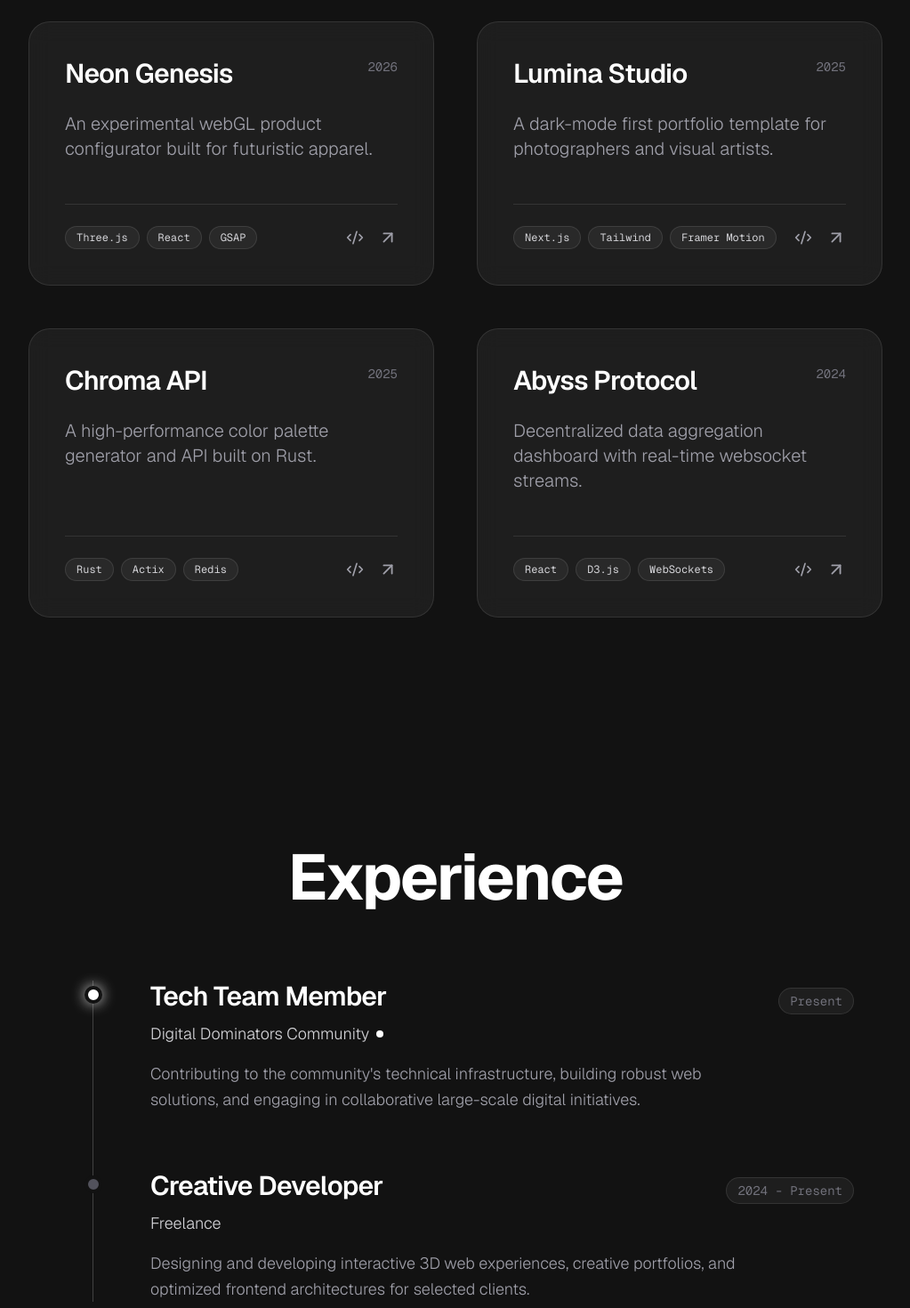
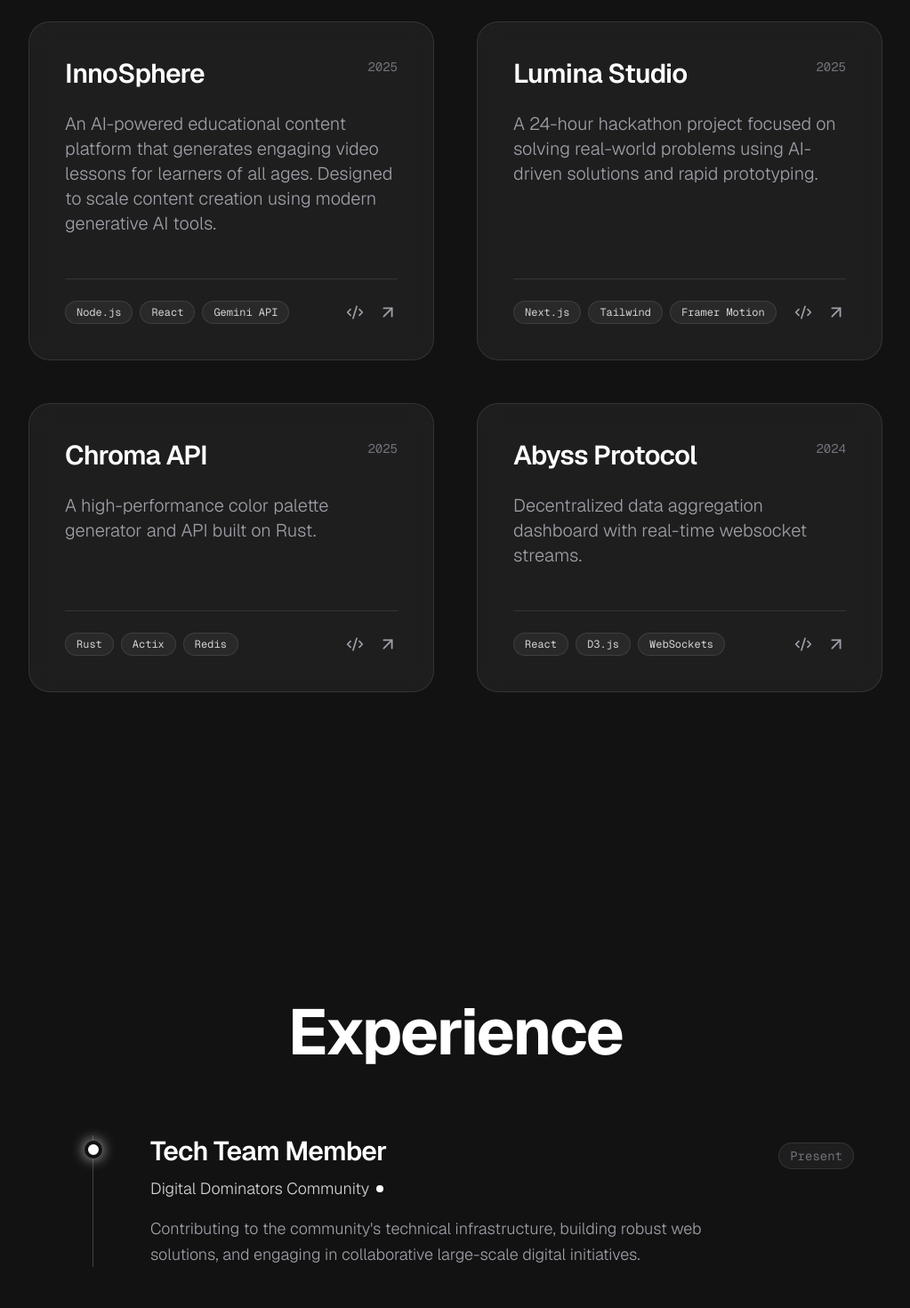
Before and after one commit to MindfulTechie-06/Portfolio_New, a Next.js app: page / in a window 1280 px wide. Shown: the part 5140-6610 px from the top of the page at 89% size, without its empty margins (128-1151 px from the left). Built offline with nearby package versions, Linux system fonts and the light colour scheme.

Commit message:
add README sections for InnoSphere and other projects

```diff
--- a/src/app/layout.tsx
+++ b/src/app/layout.tsx
@@ -27,9 +27,10 @@ export default function RootLayout({
   return (
     <html
       lang="en"
+      suppressHydrationWarning
       className={`${geistSans.variable} ${geistMono.variable} h-full antialiased`}
     >
-      <body className="min-h-full flex flex-col">
+      <body suppressHydrationWarning className="min-h-full flex flex-col">
         <NavBar />
         {children}
       </body>
--- a/src/components/Experience.tsx
+++ b/src/components/Experience.tsx
@@ -11,13 +11,13 @@ export default function Experience() {
       description: "Contributing to the community's technical infrastructure, building robust web solutions, and engaging in collaborative large-scale digital initiatives.",
       current: true
     },
-    {
-      role: "Creative Developer",
-      company: "Freelance",
-      date: "2024 - Present",
-      description: "Designing and developing interactive 3D web experiences, creative portfolios, and optimized frontend architectures for selected clients.",
-      current: false
-    }
+    // {
+    //   role: "Creative Developer",
+    //   company: "Freelance",
+    //   date: "2024 - Present",
+    //   description: "Designing and developing interactive 3D web experiences, creative portfolios, and optimized frontend architectures for selected clients.",
+    //   current: false
+    // }
   ];
 
   return (
--- a/src/components/Projects.tsx
+++ b/src/components/Projects.tsx
@@ -6,14 +6,15 @@ import { ArrowUpRight, Code2, ExternalLink } from "lucide-react";
 export default function Projects() {
   const projects = [
     {
-      title: "Neon Genesis",
-      description: "An experimental webGL product configurator built for futuristic apparel.",
-      tags: ["Three.js", "React", "GSAP"],
-      year: "2026",
+      title: "InnoSphere",
+      description: "An AI-powered educational content platform that generates engaging video lessons for learners of all ages. Designed to scale content creation using modern generative AI tools.",
+
+      tags: ["Node.js", "React", "Gemini API"],
+      year: "2025",
     },
     {
       title: "Lumina Studio",
-      description: "A dark-mode first portfolio template for photographers and visual artists.",
+      description: "A 24-hour hackathon project focused on solving real-world problems using AI-driven solutions and rapid prototyping.",
       tags: ["Next.js", "Tailwind", "Framer Motion"],
       year: "2025",
     },
```
